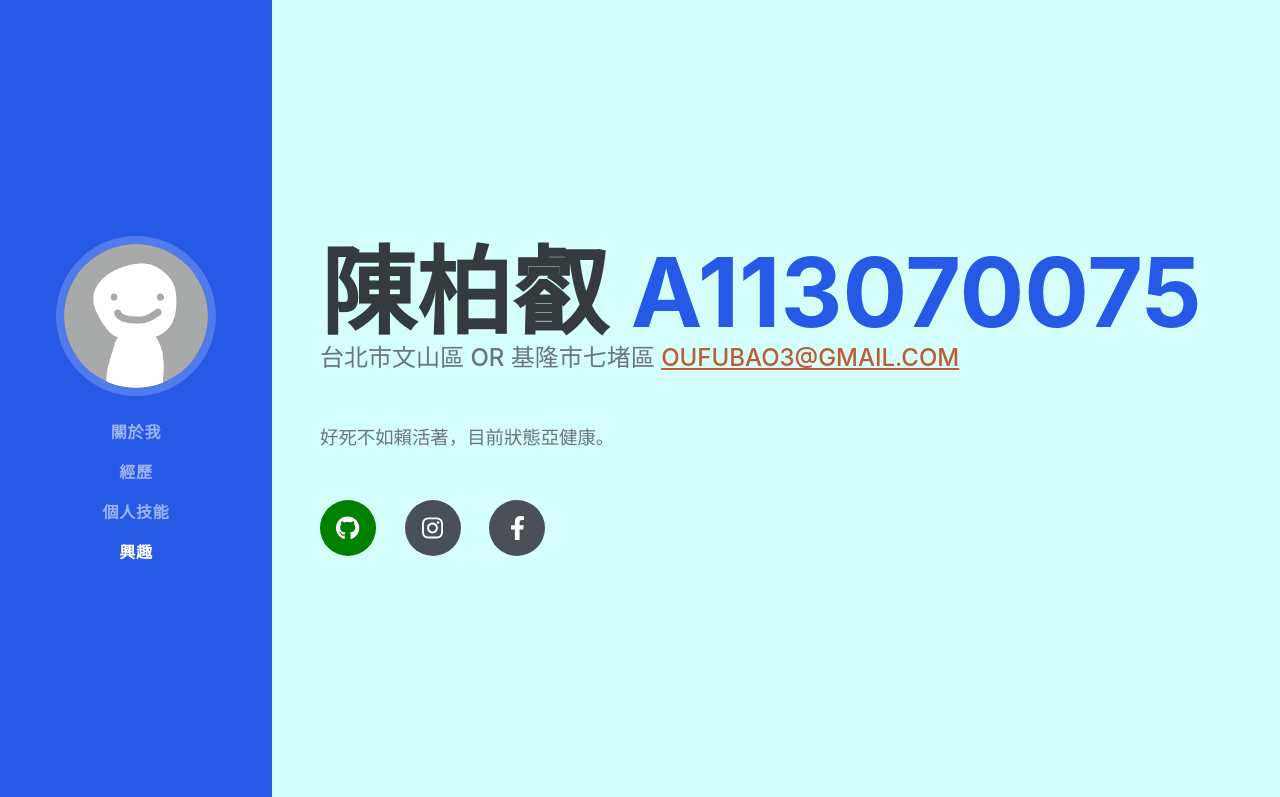
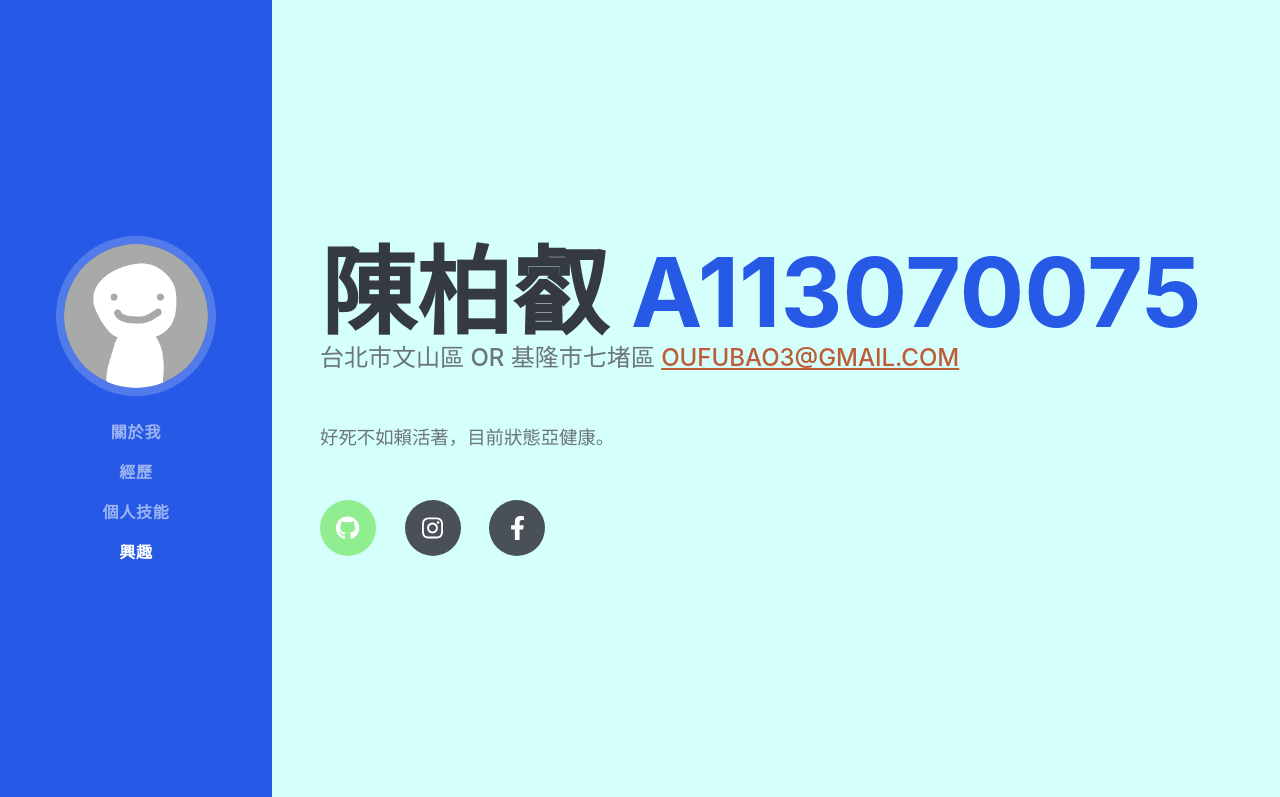
Before and after one commit to A113070075/A113070075.github.io, a plain HTML site: page index.html in a window 1280 px wide. In both pictures the pointer is over the link 348 px from the left and 527 px from the top of the page. Shown: the top 797 px of the page. Drawn offline with nearby package versions, Linux system fonts and the light colour scheme; a web font is replaced by a local one.

Commit message:
primary color

```diff
--- a/css/mystyle.css
+++ b/css/mystyle.css
@@ -3,10 +3,20 @@ body {
 }
 
 :root {
-    --bs-primary: gray;
+    --bs-primary: #004d40;
     --bs-primary-rgb: 38, 89, 230;
 }
 
 .social-icons .social-icon:hover {
-    background-color: green;
-  }
+    background-color: #90ee90;
+    color: white;
+    transition: background-color 0.3s ease, color 0.3s ease;
+}
+
+.social-icons .social-icon:hover {
+    background-color: #90ee90;
+}
+
+h3 {
+    color: var(--bs-primary);
+}
```
